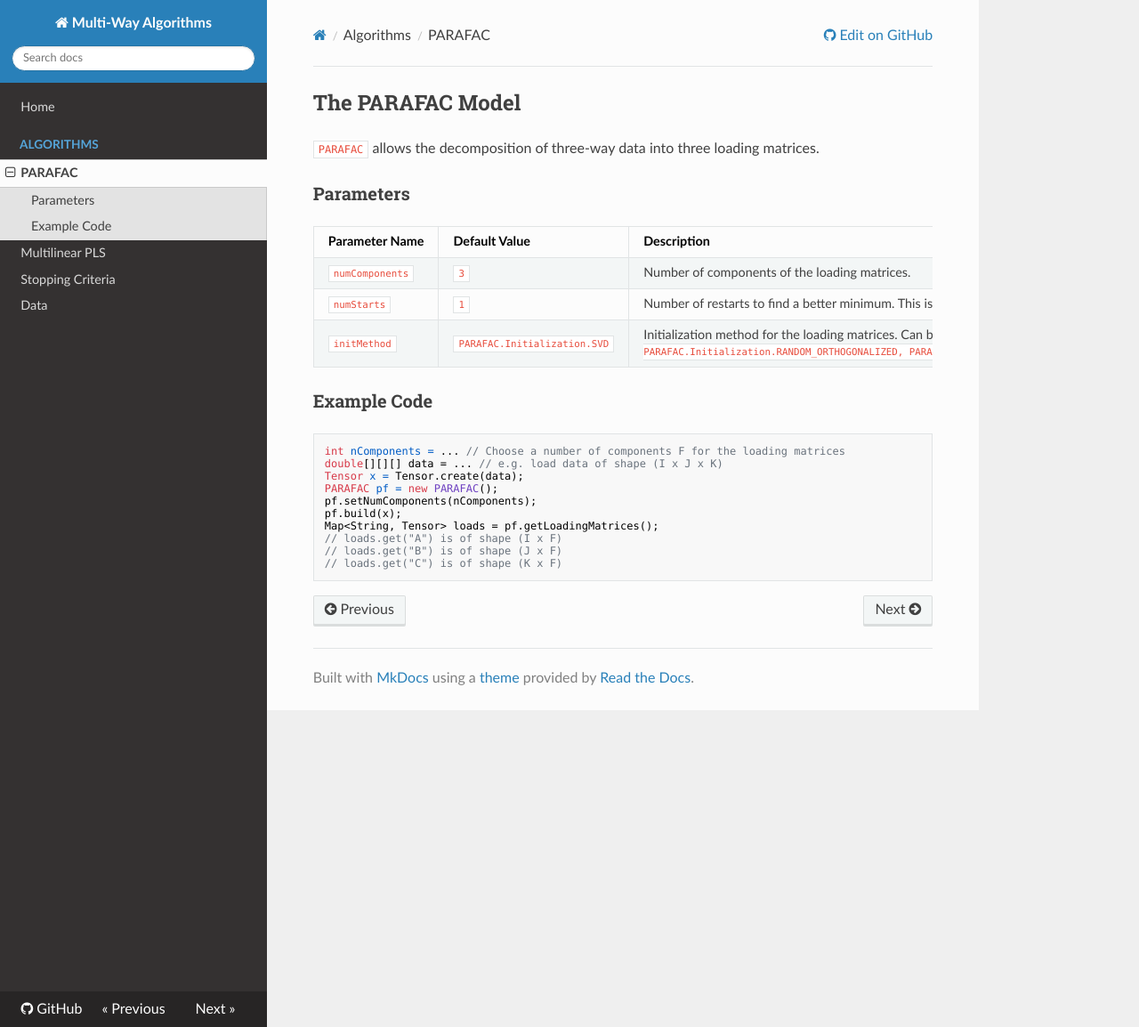
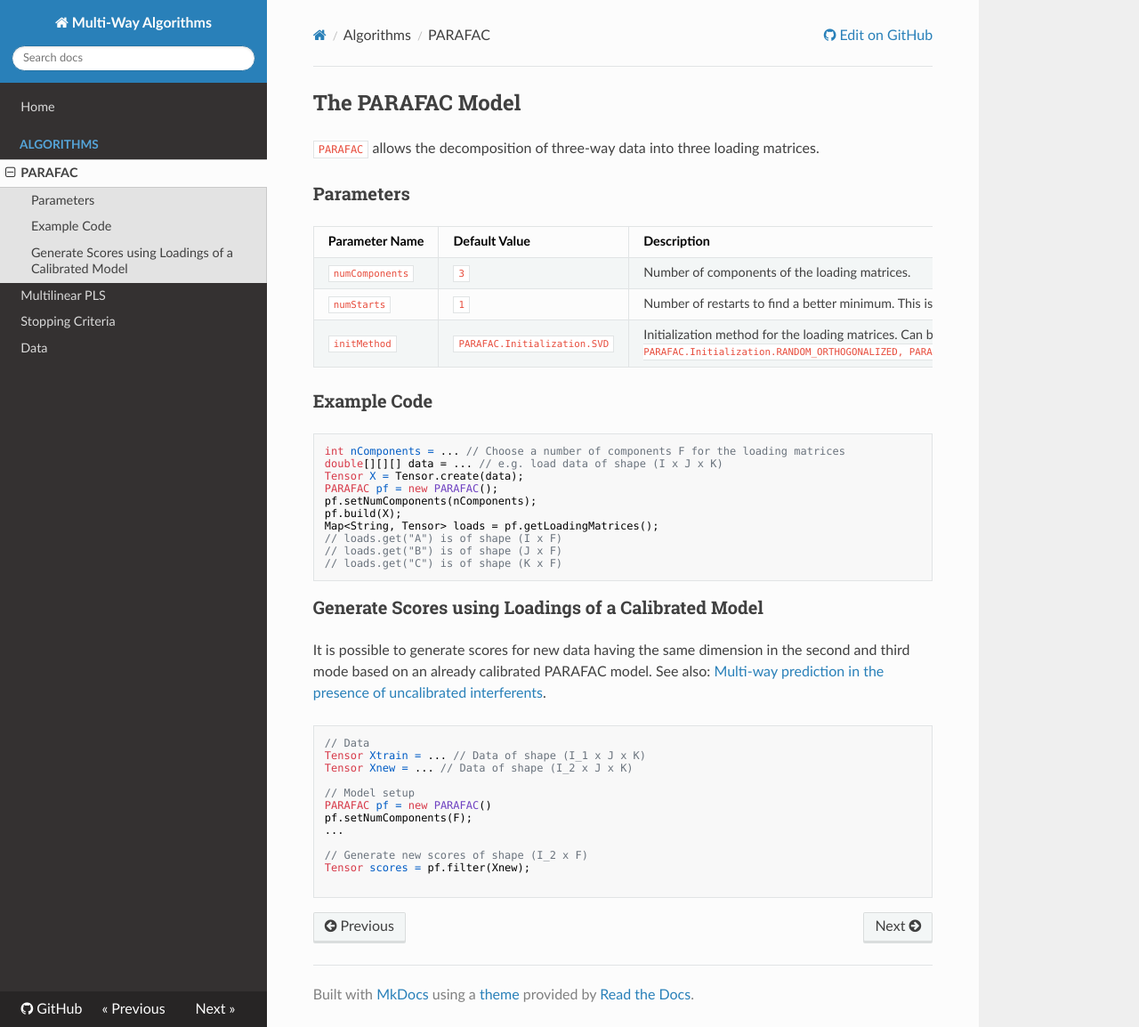
Before and after one commit to waikato-datamining/multiway-algorithms, an MkDocs documentation site: the page built from docs/algorithms/parafac.md, in a window 1280 px wide and 1154 px high. Shown: the whole window at 89% size. Built offline with MkDocs 1.6.1, drawn with Linux system fonts in a browser that asks for light colours; nearby versions of some CDN libraries; old or Windows-style settings are respelled for this version of MkDocs.

Commit message:
docs: Update documentation

````diff
--- a/docs/algorithms/parafac.md
+++ b/docs/algorithms/parafac.md
@@ -14,12 +14,30 @@
 ```java
 int nComponents = ... // Choose a number of components F for the loading matrices
 double[][][] data = ... // e.g. load data of shape (I x J x K)
-Tensor x = Tensor.create(data);
+Tensor X = Tensor.create(data);
 PARAFAC pf = new PARAFAC();
 pf.setNumComponents(nComponents);
-pf.build(x);
+pf.build(X);
 Map<String, Tensor> loads = pf.getLoadingMatrices();
 // loads.get("A") is of shape (I x F)
 // loads.get("B") is of shape (J x F)
 // loads.get("C") is of shape (K x F)
 ```
+
+### Generate Scores using Loadings of a Calibrated Model
+It is possible to generate scores for new data having the same dimension in the second and third mode based on an already calibrated PARAFAC model. See also: [Multi‐way prediction in the presence of uncalibrated interferents](https://onlinelibrary.wiley.com/doi/full/10.1002/cem.1037).
+
+```java
+// Data
+Tensor Xtrain = ... // Data of shape (I_1 x J x K)
+Tensor Xnew = ... // Data of shape (I_2 x J x K)
+
+// Model setup
+PARAFAC pf = new PARAFAC()
+pf.setNumComponents(F);
+...
+
+// Generate new scores of shape (I_2 x F)
+Tensor scores = pf.filter(Xnew);
+
+```
````
Also changed, not shown: docs/data.md (+3 -0 lines), docs/index.md (+1 -1 lines).
